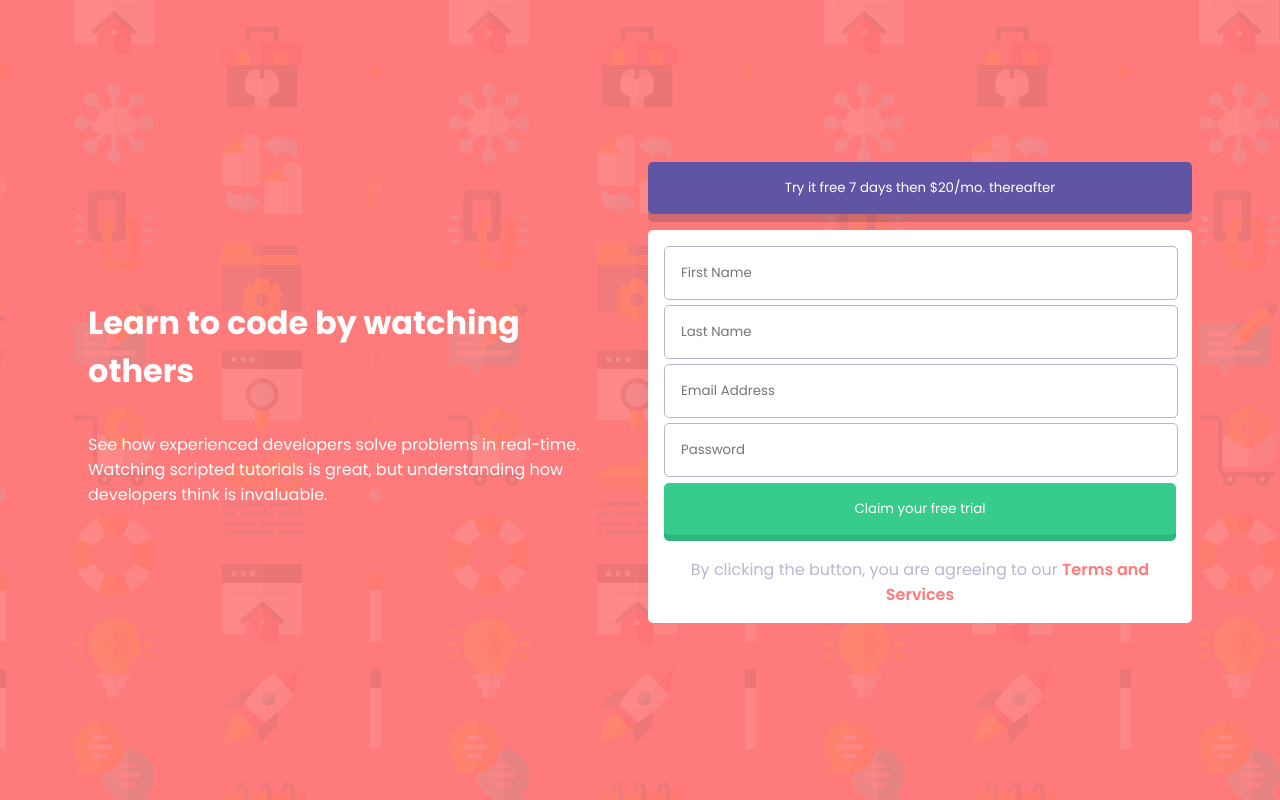
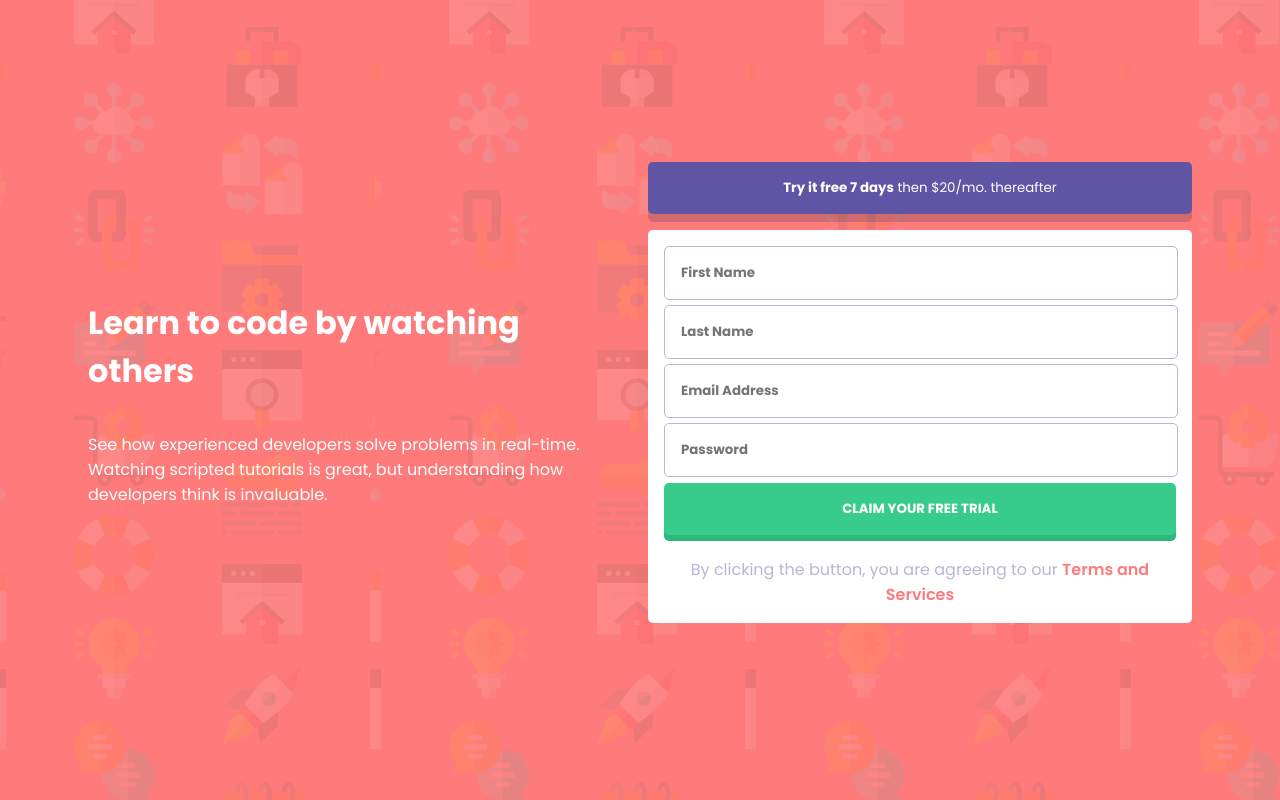
Before and after one commit to bttrvng99/Intro-component-with-sign-up-form, a plain HTML site: page index.html in a window 1280 px wide. Drawn offline with Linux system fonts and the light colour scheme.

Commit message:
minor changes

```diff
--- a/index.html
+++ b/index.html
@@ -37,7 +37,9 @@
         </p>
       </div>
       <div class="right-pane">
-        <button class="buy">Try it free 7 days then $20/mo. thereafter</button>
+        <button class="buy">
+          <strong>Try it free 7 days</strong> then $20/mo. thereafter
+        </button>
         <div class="form">
           <form novalidate>
             <label for="first_name">
@@ -79,7 +81,8 @@
             <button class="claim"><span>Claim your free trial</span></button>
           </form>
           <div>
-            By clicking the button, you are agreeing to our <a href="">Terms and Services</a>
+            By clicking the button, you are agreeing to our
+            <a href="">Terms and Services</a>
           </div>
         </div>
       </div>
--- a/style.scss
+++ b/style.scss
@@ -69,6 +69,7 @@ main {
           padding: 1rem 0;
           text-indent: 1rem;
           width: 100%;
+          font-weight: 700;
         }
 
         .claim {
@@ -88,6 +89,8 @@ main {
             border: 0;
             border-radius: 5px;
             transform: translateY(-6px);
+            text-transform: uppercase;
+            font-weight: 700;
 
             &:active {
               transform: translateY(-2px);
```
Also changed, not shown: style.css, 1 other file.
